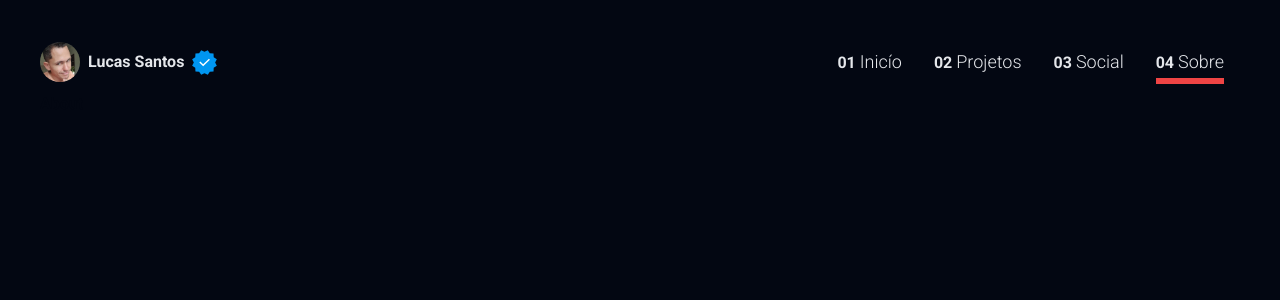
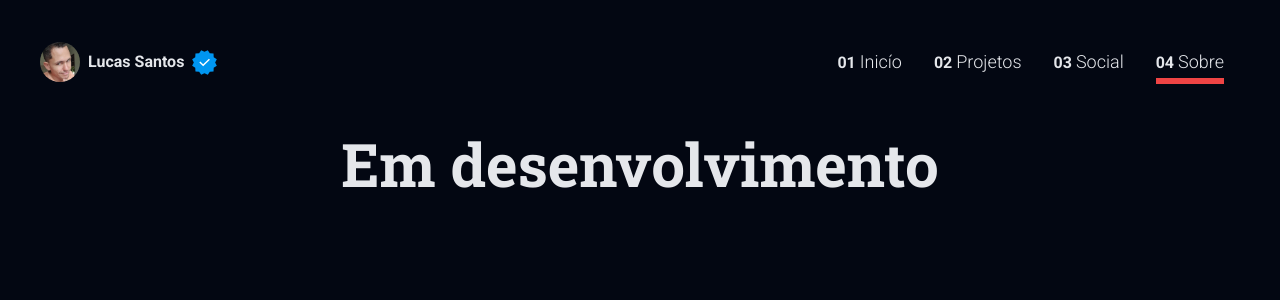
Before and after one commit to lucassnts963/elucas.dev, a Next.js app: page /about in a window 1280 px wide. Shown: the top 300 px of the page. Built offline with nearby package versions, Linux system fonts and the light colour scheme.

Commit message:
criando paginas em construção

```diff
--- a/app/about/page.jsx
+++ b/app/about/page.jsx
@@ -1,3 +1,15 @@
+import { Roboto, Roboto_Slab } from "next/font/google";
+
+const robotoSlab = Roboto_Slab({
+  subsets: ["latin"],
+  weight: "700",
+  display: "swap",
+});
+
 export default function AboutPage() {
-  return <div>About</div>;
+  return (
+    <div className="text-gray-200 flex items-center justify-center h-36">
+      <h2 className={`${robotoSlab.className} text-6xl`}>Em desenvolvimento</h2>
+    </div>
+  );
 }
--- a/app/projects/page.jsx
+++ b/app/projects/page.jsx
@@ -17,7 +17,7 @@ import { ItemProject } from "../_components/ItemProject";
 
 export default function ProjectsPage() {
   return (
-    <div className="text-gray-200 flex flex-col gap-4  mt-32">
+    <div className="text-gray-200 flex flex-col gap-4  mt-8">
       <h1 className={`${robotoSlab.className} text-8xl text-center mt-32`}>
         Projetos
       </h1>
--- a/app/social/page.jsx
+++ b/app/social/page.jsx
@@ -1,3 +1,15 @@
+import { Roboto, Roboto_Slab } from "next/font/google";
+
+const robotoSlab = Roboto_Slab({
+  subsets: ["latin"],
+  weight: "700",
+  display: "swap",
+});
+
 export default function SocialPage() {
-  return <div>social</div>;
+  return (
+    <div className="text-gray-200 flex items-center justify-center h-36">
+      <h2 className={`${robotoSlab.className} text-6xl`}>Em desenvolvimento</h2>
+    </div>
+  );
 }
```
